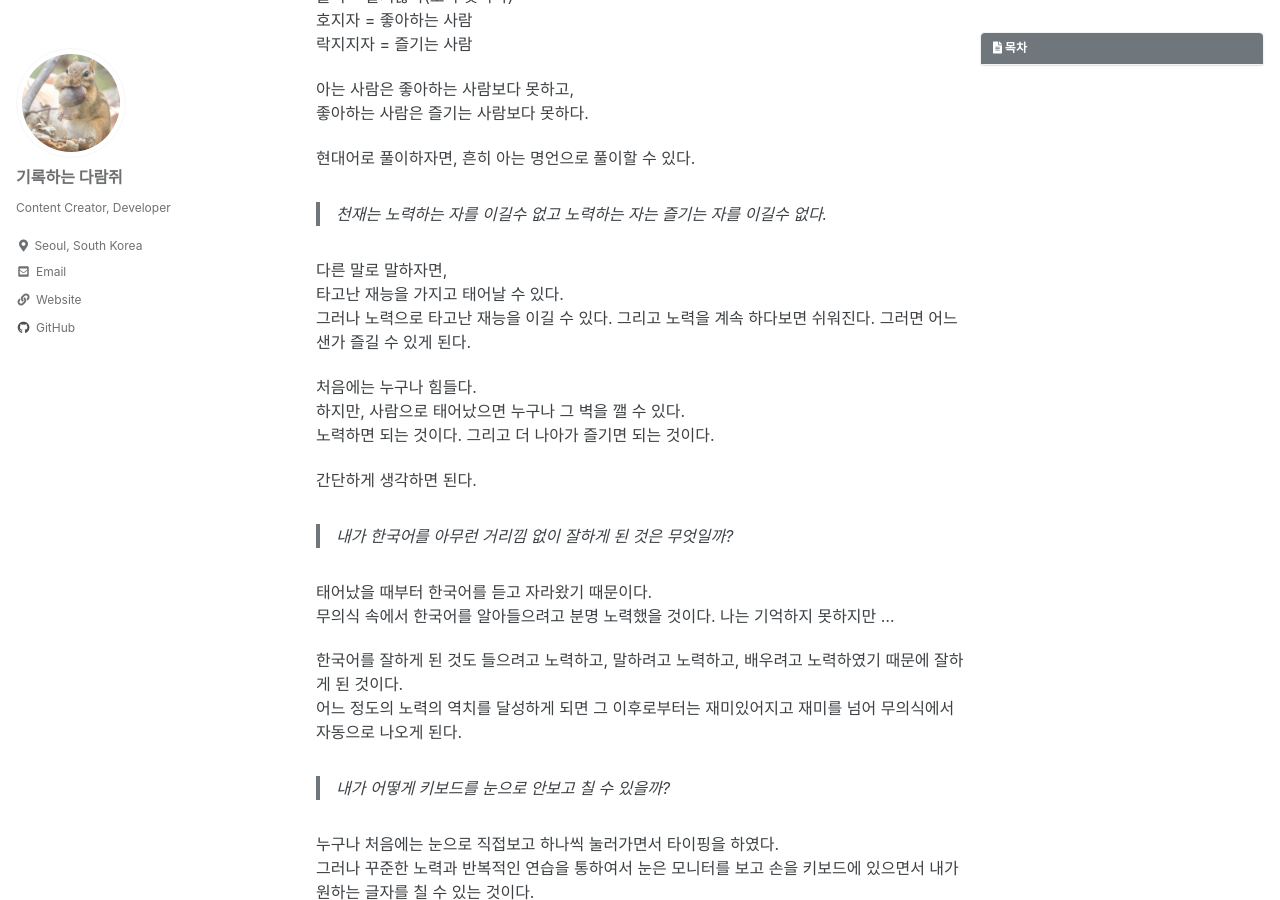
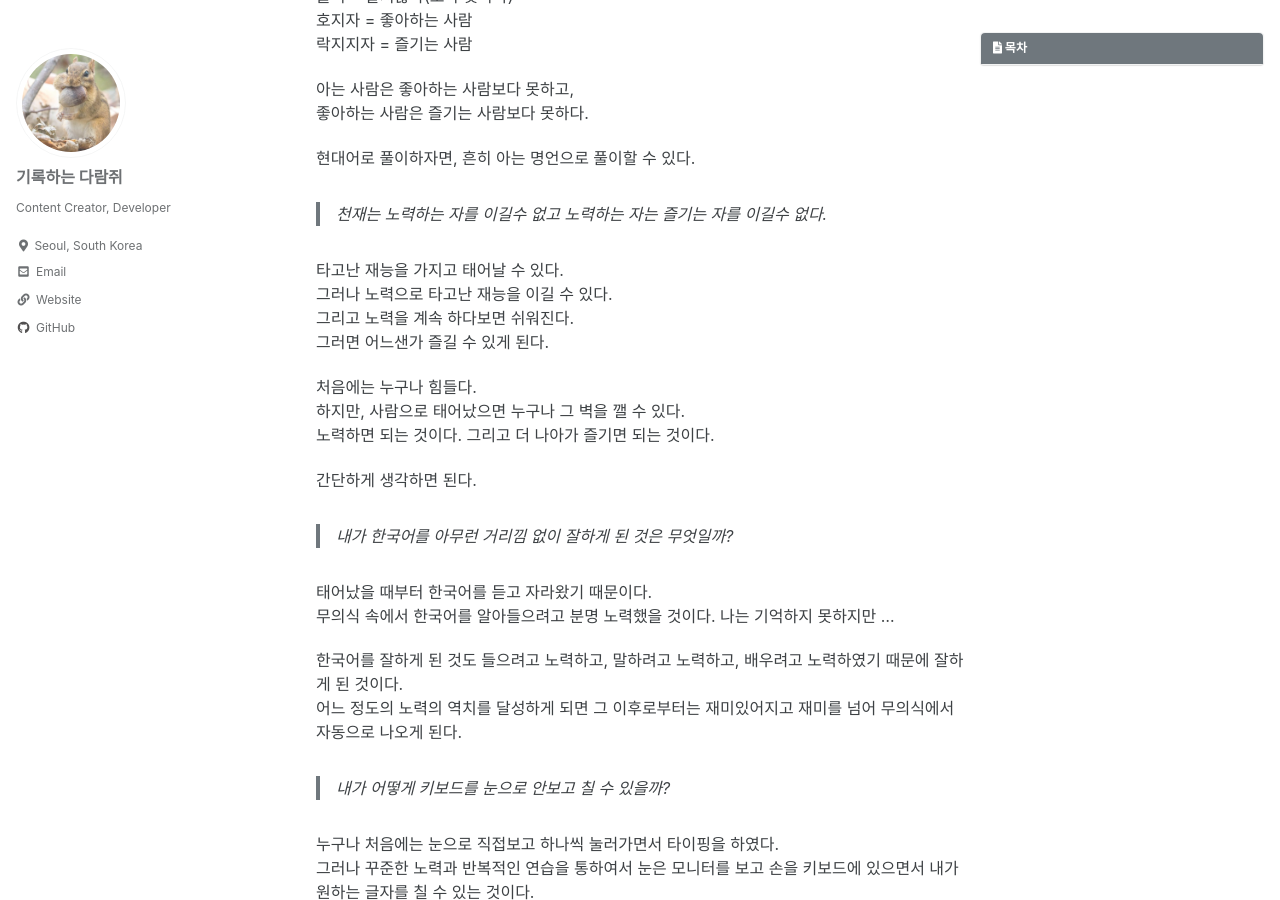
Before and after one commit to chewmunk/chewmunk.github.io, a Jekyll site: the page built from _posts/2022-11-18-today-thinking.md, in a window 1280 px wide and 900 px high, scrolled down 502 px. Built offline with Jekyll 4.4.1, drawn with Linux system fonts in a browser that asks for light colours; cached includes are drawn as plain includes; comment, search, counter and statistics services are not loaded.

```diff
--- a/_posts/2022-11-18-today-thinking.md
+++ b/_posts/2022-11-18-today-thinking.md
@@ -33,7 +33,6 @@ last_modified_at: 2022-11-18 00:19:40 +0900
 
 > 천재는 노력하는 자를 이길수 없고 노력하는 자는 즐기는 자를 이길수 없다.
 
-다른 말로 말하자면,
 타고난 재능을 가지고 태어날 수 있다.
 그러나 노력으로 타고난 재능을 이길 수 있다.
 그리고 노력을 계속 하다보면 쉬워진다.
```
